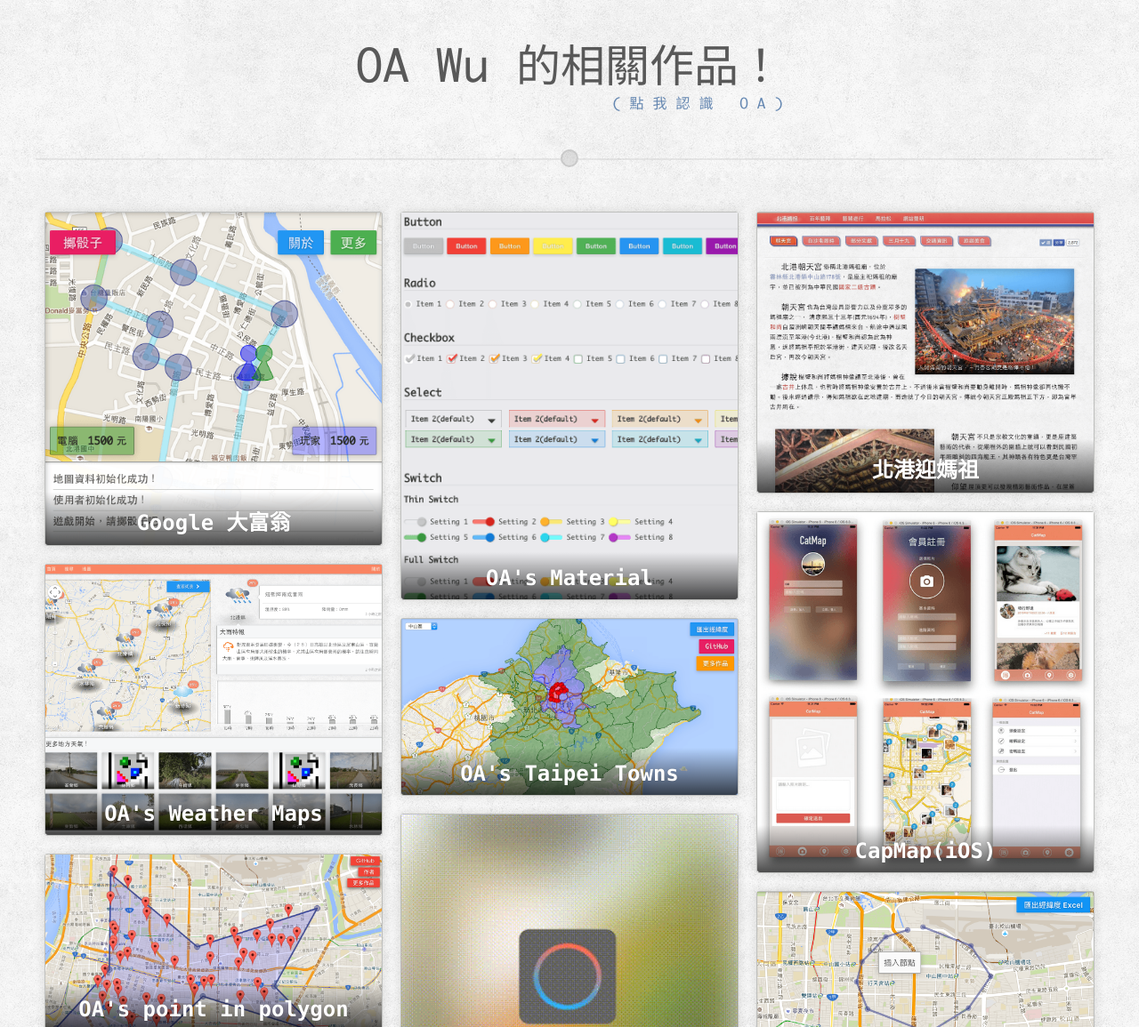
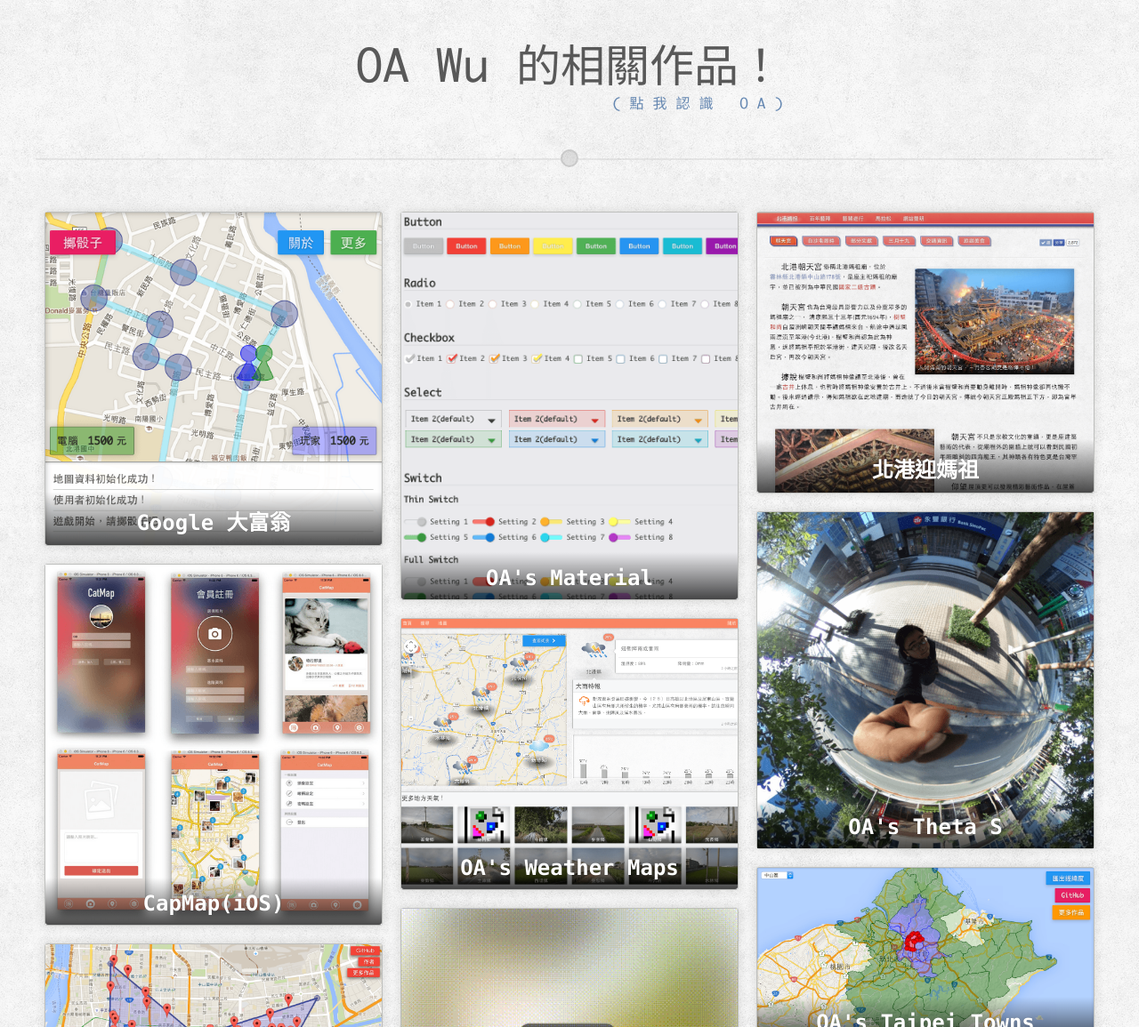
Before and after one commit to oawu/comdan66.github.io, a plain HTML site: page index.html in a window 1280 px wide. Shown: the top 1155 px of the page at 89% size. Drawn offline with Linux system fonts and the light colour scheme; a web font is replaced by a local one.

Commit message:
Add Theta s.

```diff
--- a/index.html
+++ b/index.html
@@ -99,6 +99,16 @@
               <h2>北港迎媽祖</h2>
             </article>
             <article>提供分享北港廟會以及地方特色的資訊網站</article>
+          </section>
+        </a>
+
+        <a href='http://comdan66.github.io/ThetaS/index.html' class='work' target='_blank'>
+          <section>
+            <article>
+              <div class='img'><img src='img/works/ThetaS.png' /></div>
+              <h2>OA's Theta S</h2>
+            </article>
+            <article>搭配 Ricoh Theta S 記錄環景、全景、360度、小星球(Stereographics Projection) 的個人全景相簿！</article>
           </section>
         </a>
 
```
Also changed, not shown: img/works/ThetaS.png (added).
